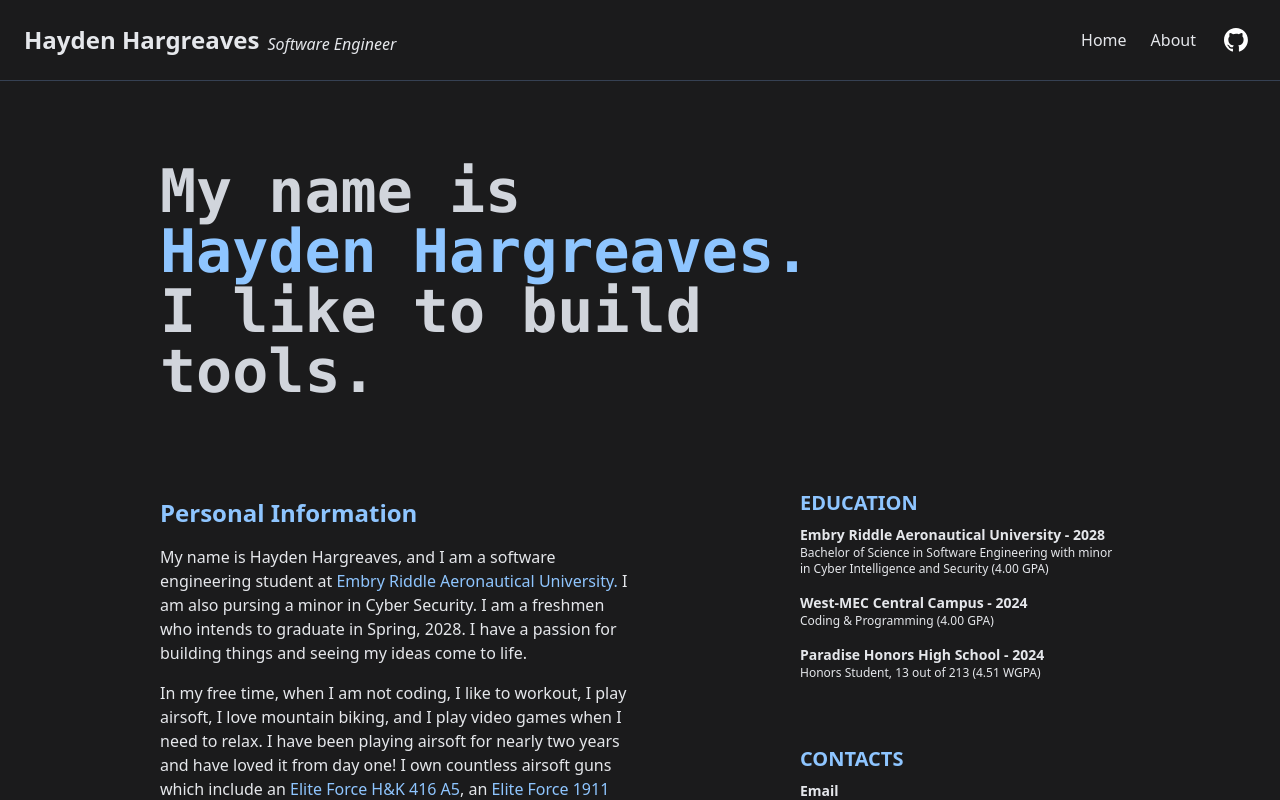
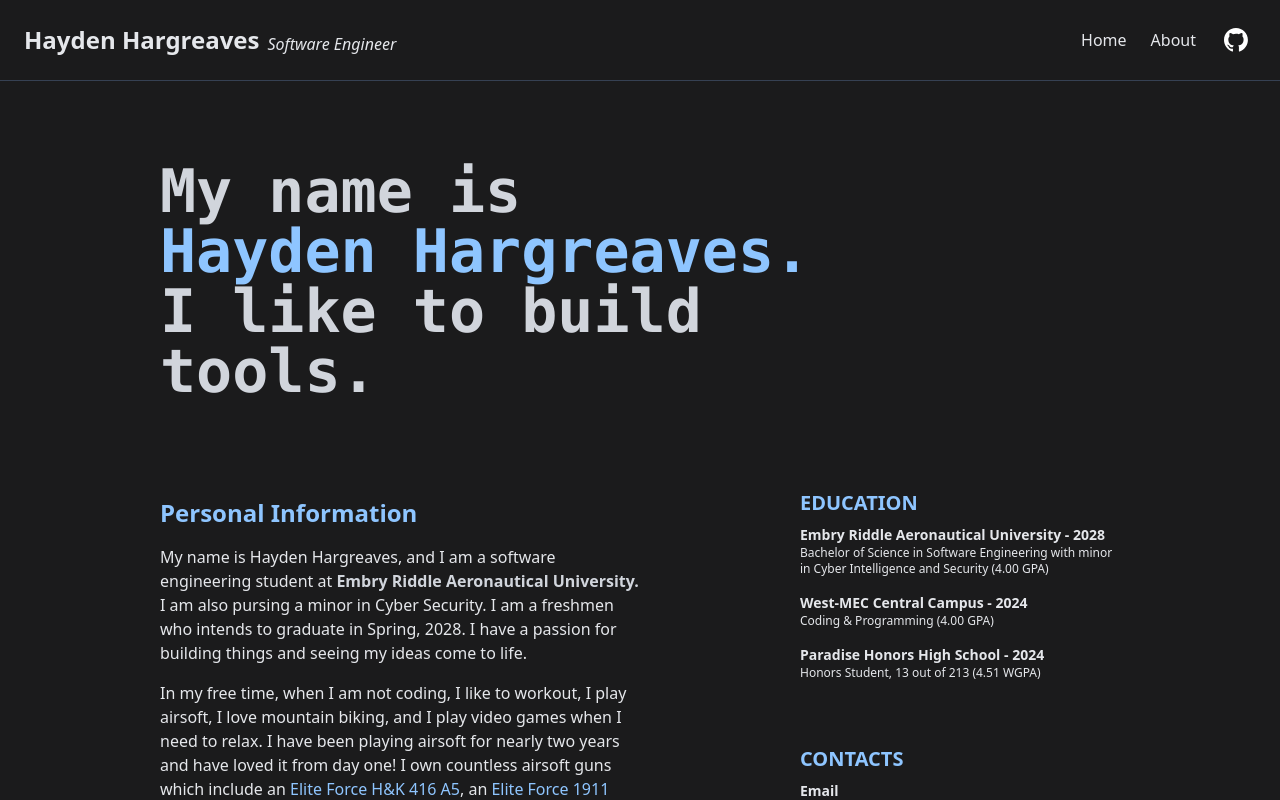
Before and after one commit to haydenhargreaves/hhargreaves.net, a SvelteKit app: page /about in a window 1280 px wide. Shown: the top 800 px of the page. Built offline with nearby package versions, Linux system fonts and the light colour scheme.

Commit message:
FIX: Added link for ERAU

```diff
--- a/src/routes/about/+page.svelte
+++ b/src/routes/about/+page.svelte
@@ -23,11 +23,8 @@
 				<div class="h-fit w-full">
 					<h2 class="py-4 text-2xl font-[600] text-blue-300">Personal Information</h2>
 					<p class="w-3/4 text-gray-200">
-						My name is Hayden Hargreaves, and I am a software engineering student at <span
-							class="text-blue-300"
-						>
-							Embry Riddle Aeronautical University.</span
-						>
+						My name is Hayden Hargreaves, and I am a software engineering student at
+						<Link href="https://prescott.erau.edu" text="Embry Riddle Aeronautical University." />
 						I am also pursing a minor in Cyber Security. I am a freshmen who intends to graduate in Spring,
 						2028. I have a passion for building things and seeing my ideas come to life.
 					</p>
```
